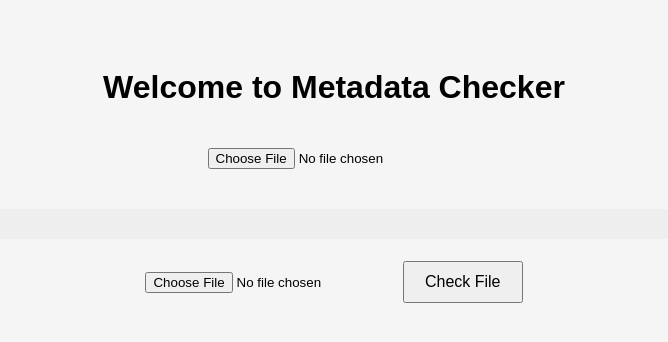
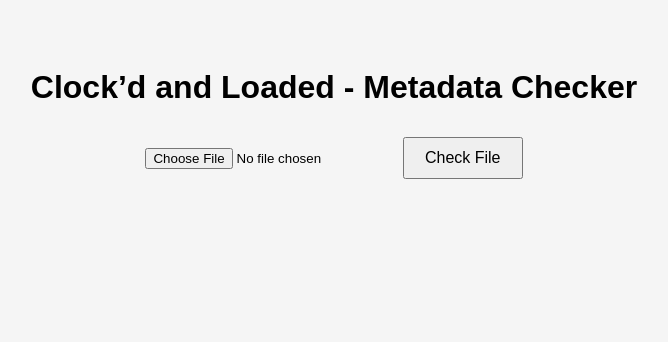
Before and after one commit to petersbigtoe/metadata-checker-f, a Flask app: page / in a window 1280 px wide. Shown: the top 342 px of the page, without its empty margins (306-974 px from the left). Run offline with Flask 3, Linux system fonts and the light colour scheme.

Commit message:
Update index.html

```diff
--- a/templates/index.html
+++ b/templates/index.html
@@ -2,39 +2,19 @@
 <html lang="en">
 <head>
   <meta charset="UTF-8" />
-  <title>Metadata Checker</title>
+  <title>Clock’d and Loaded - Metadata Checker</title>
   <link rel="stylesheet" href="{{ url_for('static', filename='style.css') }}">
 </head>
 <body>
-  <h1>Welcome to Metadata Checker</h1>
+  <h1>Clock’d and Loaded - Metadata Checker</h1>
 
-  <!-- Local file preview -->
-  <input type="file" id="fileInput" accept=".jpg,.jpeg" />
-  <pre id="output"></pre>
-
-  <!-- Upload form -->
-  <form id="uploadForm" enctype="multipart/form-data">
+  <form id="uploadForm" method="POST" action="/upload" enctype="multipart/form-data">
     <input type="file" id="imageFile" name="file" accept=".jpg,.jpeg" required />
     <button type="submit">Check File</button>
   </form>
 
-  <!-- Display result messages -->
   <div id="result"></div>
 
   <script src="{{ url_for('static', filename='script.js') }}"></script>
-
-  <script>
-    // Preview uploaded file as text locally
-    document.getElementById('fileInput').addEventListener('change', function(event) {
-      const file = event.target.files[0];
-      if (file) {
-        const reader = new FileReader();
-        reader.onload = function(e) {
-          document.getElementById('output').textContent = e.target.result;
-        };
-        reader.readAsText(file);
-      }
-    });
-  </script>
 </body>
 </html>
```
